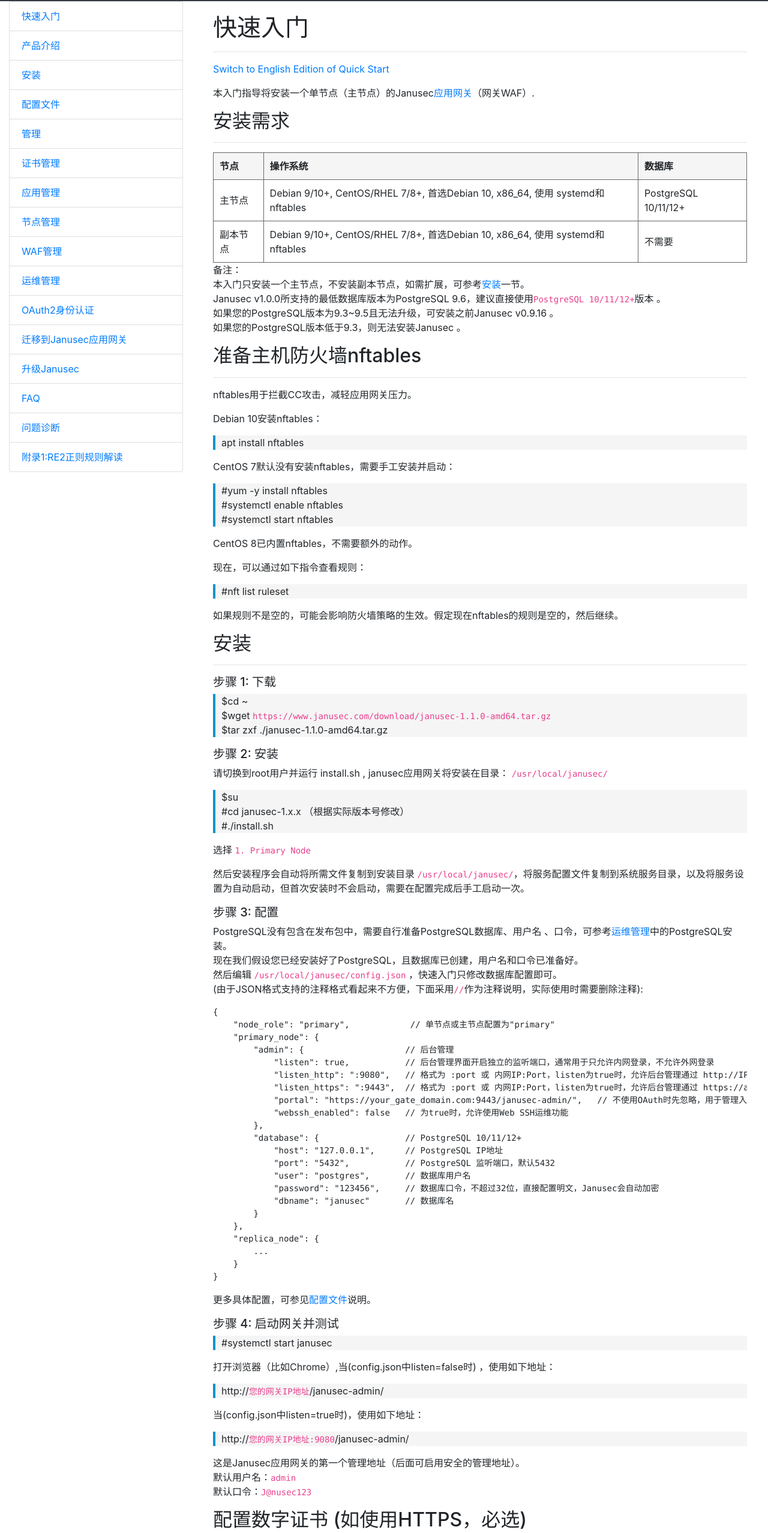
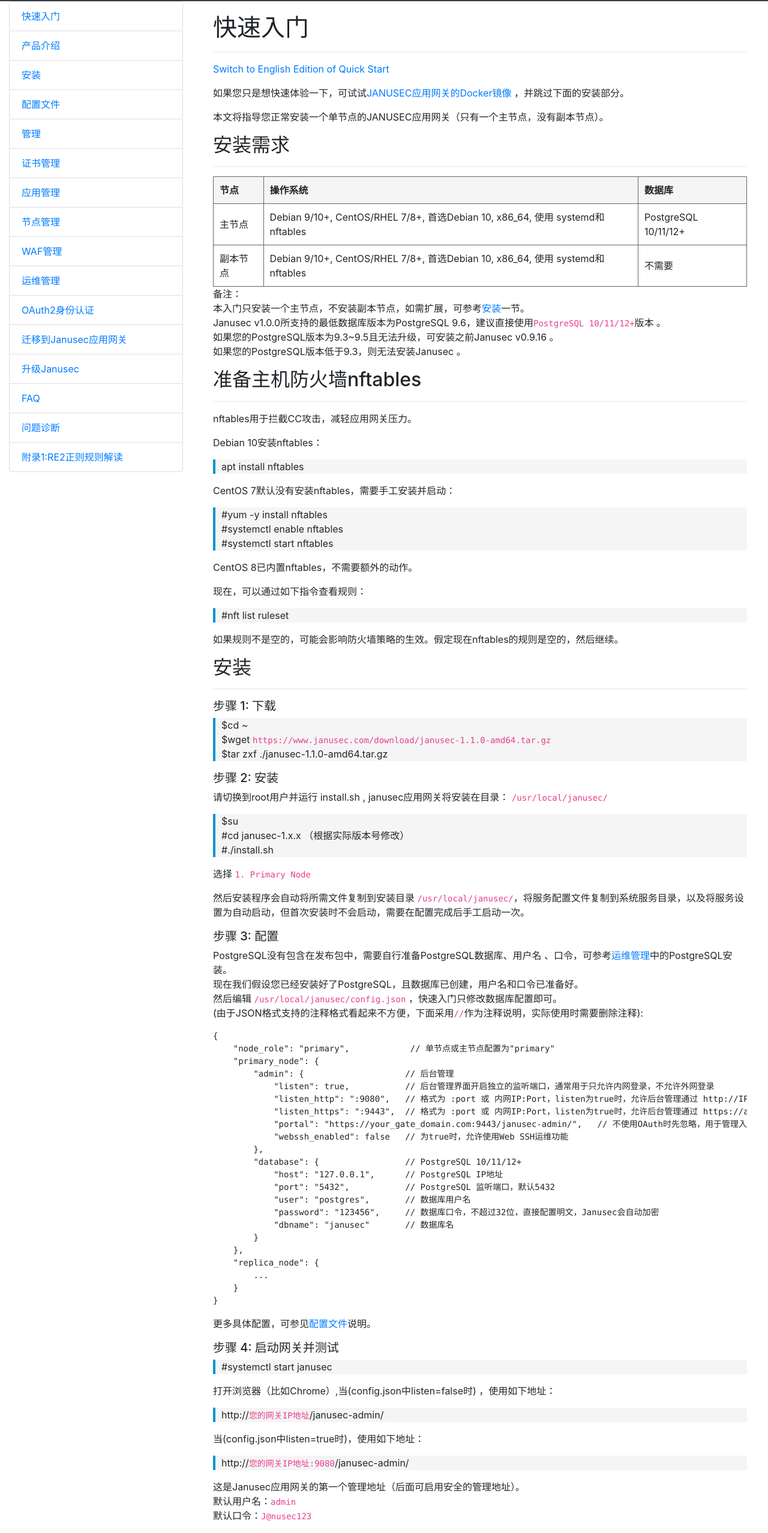
Before and after one commit to Janusec/janusec.github.io, a plain HTML site: page cn/quick-start/index.html in a window 1280 px wide. Shown: the part 54-2610 px from the top of the page at 60% size. Drawn offline with Linux system fonts and the light colour scheme.

Commit message:
fix quick start

```diff
--- a/cn/index.xml
+++ b/cn/index.xml
@@ -14,7 +14,8 @@
 
       <guid>/cn/quick-start/</guid>
       <description>快速入门  Switch to English Edition of Quick Start
-本入门指导将安装一个单节点（主节点）的Janusec应用网关（网关WAF）.
+如果您只是想快速体验一下，可试试JANUSEC应用网关的Docker镜像 ，并跳过下面的安装部分。
+本文将指导您正常安装一个单节点的JANUSEC应用网关（只有一个主节点，没有副本节点）。
 安装需求     节点 操作系统 数据库     主节点 Debian 9/10+, CentOS/RHEL 7/8+, 首选Debian 10, x86_64, 使用 systemd和nftables PostgreSQL 10/11/12+   副本节点 Debian 9/10+, CentOS/RHEL 7/8+, 首选Debian 10, x86_64, 使用 systemd和nftables 不需要    备注：
 本入门只安装一个主节点，不安装副本节点，如需扩展，可参考安装一节。
 Janusec v1.0.0所支持的最低数据库版本为PostgreSQL 9.6，建议直接使用PostgreSQL 10/11/12+版本 。
--- a/cn/quick-start/index.html
+++ b/cn/quick-start/index.html
@@ -139,7 +139,8 @@
             <h1 id="快速入门">快速入门</h1>
 <hr>
 <p><a href="/documentation/quick-start/">Switch to English Edition of Quick Start</a></p>
-<p>本入门指导将安装一个单节点（主节点）的Janusec<a href="https://www.janusec.com/">应用网关</a>（网关WAF）.</p>
+<p>如果您只是想快速体验一下，可试试<a href="https://www.janusec.com/articles/opensource/1615470598.html">JANUSEC应用网关的Docker镜像</a> ，并跳过下面的安装部分。</p>
+<p>本文将指导您正常安装一个单节点的JANUSEC应用网关（只有一个主节点，没有副本节点）。</p>
 <h2 id="安装需求">安装需求</h2>
 <hr>
 <table>
@@ -247,11 +248,11 @@ $tar zxf ./janusec-1.1.0-amd64.tar.gz</p>
 <p>这是Janusec应用网关的第一个管理地址（后面可启用安全的管理地址）。<br>
 默认用户名：<code>admin</code><br>
 默认口令：<code>J@nusec123</code></p>
-<h2 id="配置数字证书-如使用https必选">配置数字证书 (如使用HTTPS，必选)</h2>
+<h2 id="配置数字证书-可选">配置数字证书 (可选)</h2>
 <hr>
 <p>如果仅使用HTTP，不使用HTTPS，可跳过此步骤；但强烈建议配置证书并启用HTTPS。</p>
 <p>使用浏览器打开 http://<code>您的网关IP地址</code>/janusec-admin/ 并<a href="/cn/certificate-management/">添加一张数字证书</a>。
-如果您还没有数字证书，可以从<code>Let's Encrypt</code>申请免费的数字证书，或者让Janusec生成一张自签名的数字证书（自签名证书仅用于测试用途）。</p>
+如果您还没有数字证书，可以从<code>Let's Encrypt</code>申请免费的数字证书，或者让Janusec生成一张自签名的数字证书（自签名证书仅用于测试用途），或者跳过证书配置，在应用管理中配置使用<code>ACME自动证书</code>。</p>
 <h2 id="配置web应用-必选">配置Web应用 (必选)</h2>
 <hr>
 <p>使用浏览器打开  http://<code>您的网关IP地址</code>/janusec-admin/ 并<a href="/cn/application-management/">添加一个应用</a>.<br>
```
Also changed, not shown: documentation/quick-start/index.html (+2 -2 lines).
